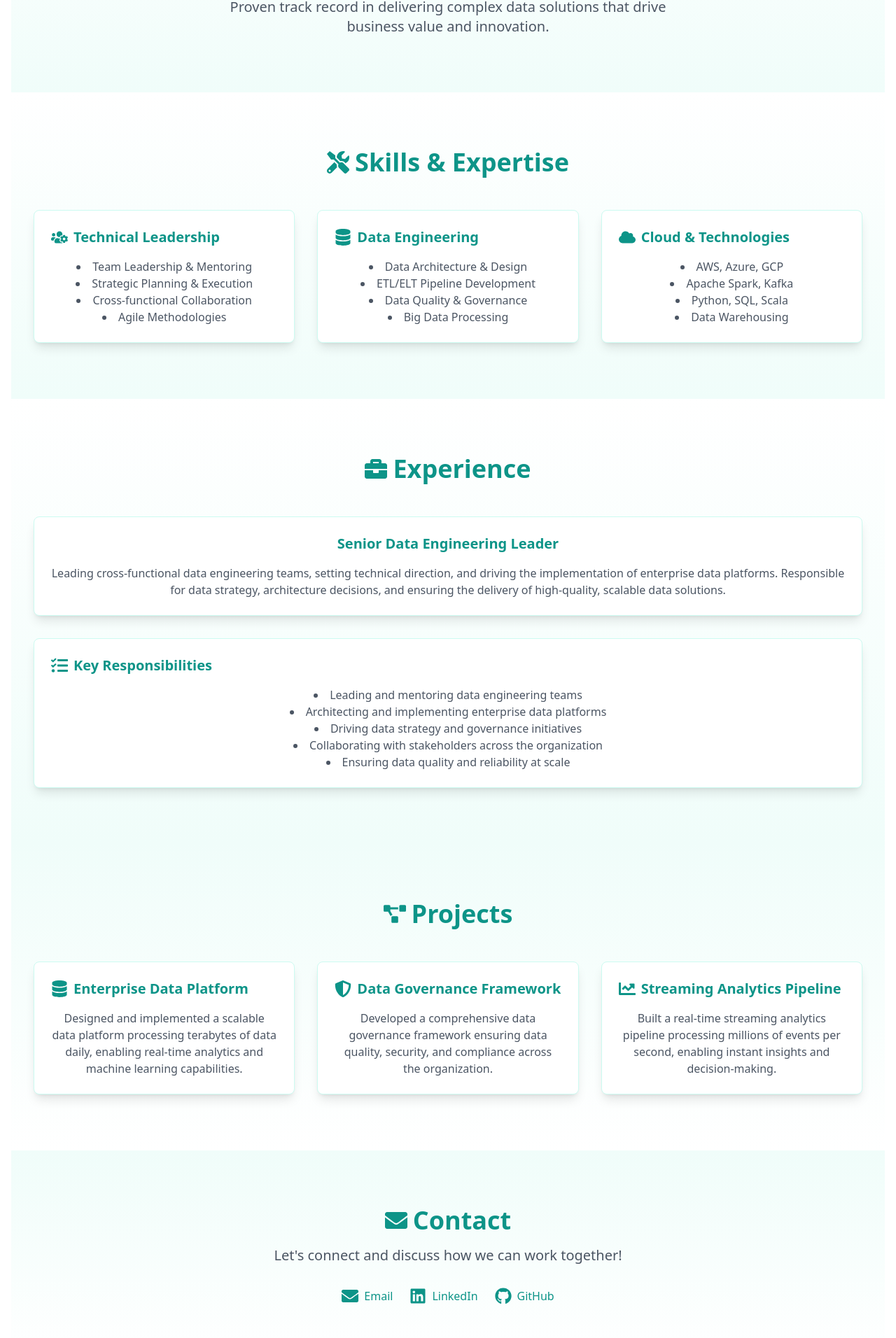
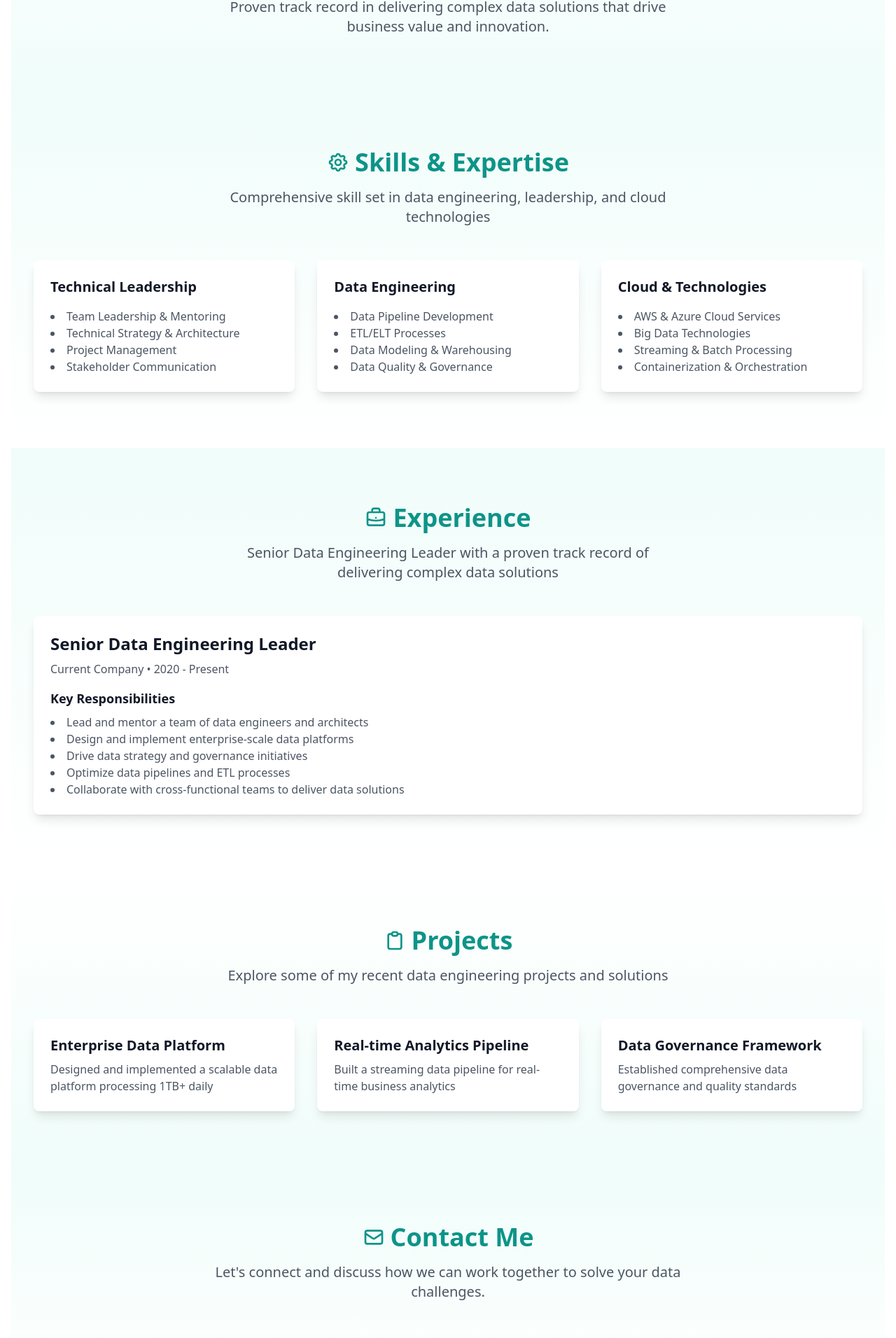
Before and after one commit to devangdshah/DataEngineeringLeader, a React (Create React App) app: page / in a window 1280 px wide. Shown: the part 1048-2960 px from the top of the page at 70% size. Built offline with nearby package versions, Linux system fonts and the light colour scheme; the HTML template or start-up script is replaced by a standard one.

Commit message:
Add SVG icons to all sections and fix TypeScript issues

```diff
--- a/src/components/Navigation.tsx
+++ b/src/components/Navigation.tsx
@@ -1,60 +1,33 @@
-import React, { useState, useEffect } from 'react';
-import { FaHome, FaUser, FaTools, FaBriefcase, FaProjectDiagram, FaEnvelope } from 'react-icons/fa';
-import { IconType } from 'react-icons';
+import React from 'react';
 
 const Navigation: React.FC = () => {
-  const [isScrolled, setIsScrolled] = useState(false);
-
-  useEffect(() => {
-    const handleScroll = () => {
-      setIsScrolled(window.scrollY > 20);
-    };
-
-    window.addEventListener('scroll', handleScroll);
-    return () => window.removeEventListener('scroll', handleScroll);
-  }, []);
-
-  const navItems: { id: string; label: string; icon: IconType }[] = [
-    { id: 'home', label: 'Home', icon: FaHome },
-    { id: 'about', label: 'About', icon: FaUser },
-    { id: 'skills', label: 'Skills', icon: FaTools },
-    { id: 'experience', label: 'Experience', icon: FaBriefcase },
-    { id: 'projects', label: 'Projects', icon: FaProjectDiagram },
-    { id: 'contact', label: 'Contact', icon: FaEnvelope },
+  const navItems = [
+    { label: 'Home', href: '#home' },
+    { label: 'About', href: '#about' },
+    { label: 'Experience', href: '#experience' },
+    { label: 'Projects', href: '#projects' },
+    { label: 'Contact', href: '#contact' },
   ];
 
   return (
-    <nav className={`fixed top-0 left-0 right-0 z-50 transition-all duration-300 ${
-      isScrolled ? 'bg-white shadow-md' : 'bg-transparent'
-    }`}>
+    <nav className="fixed top-0 left-0 right-0 bg-white shadow-md z-50">
       <div className="max-w-7xl mx-auto px-4 sm:px-6 lg:px-8">
         <div className="flex justify-between h-16">
-          <div className="flex-shrink-0 flex items-center">
-            <span className="text-xl font-bold text-teal-600">Devang's Portfolio</span>
+          <div className="flex items-center">
+            <a href="#home" className="text-xl font-bold text-teal-600">
+              Devang Shah
+            </a>
           </div>
-          <div className="hidden md:flex items-center space-x-8">
-            {navItems.map((item) => {
-              const Icon = item.icon;
-              return (
-                <a
-                  key={item.id}
-                  href={`#${item.id}`}
-                  className="flex items-center text-gray-600 hover:text-teal-600 transition-colors duration-200"
-                >
-                  <Icon className="mr-1" size={16} />
-                  {item.label}
-                </a>
-              );
-            })}
-          </div>
-          <div className="md:hidden flex items-center">
-            {/* Mobile menu button - can be implemented later if needed */}
-            <button className="text-gray-600 hover:text-teal-600">
-              <span className="sr-only">Open menu</span>
-              <svg className="h-6 w-6" fill="none" viewBox="0 0 24 24" stroke="currentColor">
-                <path strokeLinecap="round" strokeLinejoin="round" strokeWidth={2} d="M4 6h16M4 12h16M4 18h16" />
-              </svg>
-            </button>
+          <div className="flex items-center space-x-4">
+            {navItems.map((item) => (
+              <a
+                key={item.href}
+                href={item.href}
+                className="text-gray-600 hover:text-teal-600 transition-colors duration-200"
+              >
+                {item.label}
+              </a>
+            ))}
           </div>
         </div>
       </div>
--- a/src/components/sections/About.tsx
+++ b/src/components/sections/About.tsx
@@ -1,5 +1,4 @@
 import React from 'react';
-import { FaUserTie } from 'react-icons/fa';
 
 const About: React.FC = () => {
   return (
@@ -7,7 +6,20 @@ const About: React.FC = () => {
       <div className="max-w-7xl mx-auto px-4 sm:px-6 lg:px-8">
         <div className="text-center">
           <h2 className="text-3xl font-extrabold text-teal-600 sm:text-4xl flex items-center justify-center">
-            <FaUserTie className="mr-2" size={32} />
+            <svg
+              className="mr-2 h-8 w-8 text-teal-600"
+              fill="none"
+              stroke="currentColor"
+              viewBox="0 0 24 24"
+              xmlns="http://www.w3.org/2000/svg"
+            >
+              <path
+                strokeLinecap="round"
+                strokeLinejoin="round"
+                strokeWidth={2}
+                d="M16 7a4 4 0 11-8 0 4 4 0 018 0zM12 14a7 7 0 00-7 7h14a7 7 0 00-7-7z"
+              />
+            </svg>
             About Me
           </h2>
           <p className="mt-3 max-w-2xl mx-auto text-xl text-gray-600 sm:mt-4">
--- a/src/components/sections/Contact.tsx
+++ b/src/components/sections/Contact.tsx
@@ -1,5 +1,4 @@
 import React from 'react';
-import { FaEnvelope, FaLinkedin, FaGithub } from 'react-icons/fa';
 
 const Contact: React.FC = () => {
   return (
@@ -7,39 +6,49 @@ const Contact: React.FC = () => {
       <div className="max-w-7xl mx-auto px-4 sm:px-6 lg:px-8">
         <div className="text-center">
           <h2 className="text-3xl font-extrabold text-teal-600 sm:text-4xl flex items-center justify-center">
-            <FaEnvelope className="mr-2" size={32} />
-            Contact
+            <svg
+              className="mr-2 h-8 w-8 text-teal-600"
+              fill="none"
+              stroke="currentColor"
+              viewBox="0 0 24 24"
+              xmlns="http://www.w3.org/2000/svg"
+            >
+              <path
+                strokeLinecap="round"
+                strokeLinejoin="round"
+                strokeWidth={2}
+                d="M3 8l7.89 5.26a2 2 0 002.22 0L21 8M5 19h14a2 2 0 002-2V7a2 2 0 00-2-2H5a2 2 0 00-2 2v10a2 2 0 002 2z"
+              />
+            </svg>
+            Contact Me
           </h2>
-          <p className="mt-4 text-xl text-gray-600">
-            Let's connect and discuss how we can work together!
+          <p className="mt-3 max-w-2xl mx-auto text-xl text-gray-600 sm:mt-4">
+            Let's connect and discuss how we can work together to solve your data challenges.
           </p>
-          <div className="mt-8 flex justify-center space-x-6">
+        </div>
+        <div className="mt-12 flex justify-center space-x-6">
           <a
             href="mailto:devang.shah@example.com"
-              className="text-teal-600 hover:text-teal-500 flex items-center"
+            className="text-gray-600 hover:text-teal-600 transition-colors duration-300"
           >
-              <FaEnvelope className="mr-2" size={24} />
             Email
           </a>
           <a
             href="https://linkedin.com/in/devangshah"
             target="_blank"
             rel="noopener noreferrer"
-              className="text-teal-600 hover:text-teal-500 flex items-center"
+            className="text-gray-600 hover:text-teal-600 transition-colors duration-300"
           >
-              <FaLinkedin className="mr-2" size={24} />
             LinkedIn
           </a>
           <a
             href="https://github.com/devangshah"
             target="_blank"
             rel="noopener noreferrer"
-              className="text-teal-600 hover:text-teal-500 flex items-center"
+            className="text-gray-600 hover:text-teal-600 transition-colors duration-300"
           >
-              <FaGithub className="mr-2" size={24} />
             GitHub
           </a>
-          </div>
         </div>
       </div>
     </section>
--- a/src/components/sections/Experience.tsx
+++ b/src/components/sections/Experience.tsx
@@ -1,37 +1,43 @@
 import React from 'react';
-import { FaBriefcase, FaTasks } from 'react-icons/fa';
 
 const Experience: React.FC = () => {
   return (
-    <section id="experience" className="py-20 bg-gradient-to-b from-white to-teal-50">
+    <section id="experience" className="py-20 bg-gradient-to-b from-teal-50 to-white">
       <div className="max-w-7xl mx-auto px-4 sm:px-6 lg:px-8">
         <div className="text-center">
           <h2 className="text-3xl font-extrabold text-teal-600 sm:text-4xl flex items-center justify-center">
-            <FaBriefcase className="mr-2" size={32} />
+            <svg
+              className="mr-2 h-8 w-8 text-teal-600"
+              fill="none"
+              stroke="currentColor"
+              viewBox="0 0 24 24"
+              xmlns="http://www.w3.org/2000/svg"
+            >
+              <path
+                strokeLinecap="round"
+                strokeLinejoin="round"
+                strokeWidth={2}
+                d="M21 13.255A23.931 23.931 0 0112 15c-3.183 0-6.22-.62-9-1.745M16 6V4a2 2 0 00-2-2h-4a2 2 0 00-2 2v2m4 6h.01M5 20h14a2 2 0 002-2V8a2 2 0 00-2-2H5a2 2 0 00-2 2v10a2 2 0 002 2z"
+              />
+            </svg>
             Experience
           </h2>
-          <div className="mt-12 space-y-8">
-            <div className="bg-white p-6 rounded-lg shadow-lg hover:shadow-xl transition-shadow border border-teal-100">
-              <div className="mb-4">
-                <h3 className="text-xl font-bold text-teal-600">Senior Data Engineering Leader</h3>
-              </div>
-              <p className="mt-2 text-gray-600">
-                Leading cross-functional data engineering teams, setting technical direction, and driving the implementation
-                of enterprise data platforms. Responsible for data strategy, architecture decisions, and ensuring the delivery
-                of high-quality, scalable data solutions.
-              </p>
-            </div>
-            <div className="bg-white p-6 rounded-lg shadow-lg hover:shadow-xl transition-shadow border border-teal-100">
-              <div className="flex items-center mb-4">
-                <FaTasks className="mr-2 text-teal-600" size={24} />
-                <h3 className="text-xl font-bold text-teal-600">Key Responsibilities</h3>
-              </div>
-              <ul className="mt-2 text-gray-600 list-disc list-inside">
-                <li>Leading and mentoring data engineering teams</li>
-                <li>Architecting and implementing enterprise data platforms</li>
-                <li>Driving data strategy and governance initiatives</li>
-                <li>Collaborating with stakeholders across the organization</li>
-                <li>Ensuring data quality and reliability at scale</li>
+          <p className="mt-3 max-w-2xl mx-auto text-xl text-gray-600 sm:mt-4">
+            Senior Data Engineering Leader with a proven track record of delivering complex data solutions
+          </p>
+        </div>
+        <div className="mt-12">
+          <div className="bg-white rounded-lg shadow-lg p-6">
+            <h3 className="text-2xl font-bold text-gray-900">Senior Data Engineering Leader</h3>
+            <p className="mt-2 text-gray-600">Current Company • 2020 - Present</p>
+            <div className="mt-4">
+              <h4 className="text-lg font-semibold text-gray-900">Key Responsibilities</h4>
+              <ul className="mt-2 list-disc list-inside text-gray-600">
+                <li>Lead and mentor a team of data engineers and architects</li>
+                <li>Design and implement enterprise-scale data platforms</li>
+                <li>Drive data strategy and governance initiatives</li>
+                <li>Optimize data pipelines and ETL processes</li>
+                <li>Collaborate with cross-functional teams to deliver data solutions</li>
               </ul>
             </div>
           </div>
--- a/src/components/sections/Projects.tsx
+++ b/src/components/sections/Projects.tsx
@@ -1,46 +1,49 @@
 import React from 'react';
-import { FaProjectDiagram, FaDatabase, FaShieldAlt, FaChartLine } from 'react-icons/fa';
 
 const Projects: React.FC = () => {
   return (
-    <section id="projects" className="py-20 bg-gradient-to-b from-teal-50 to-white">
+    <section id="projects" className="py-20 bg-gradient-to-b from-white to-teal-50">
       <div className="max-w-7xl mx-auto px-4 sm:px-6 lg:px-8">
         <div className="text-center">
           <h2 className="text-3xl font-extrabold text-teal-600 sm:text-4xl flex items-center justify-center">
-            <FaProjectDiagram className="mr-2" size={32} />
+            <svg
+              className="mr-2 h-8 w-8 text-teal-600"
+              fill="none"
+              stroke="currentColor"
+              viewBox="0 0 24 24"
+              xmlns="http://www.w3.org/2000/svg"
+            >
+              <path
+                strokeLinecap="round"
+                strokeLinejoin="round"
+                strokeWidth={2}
+                d="M9 5H7a2 2 0 00-2 2v12a2 2 0 002 2h10a2 2 0 002-2V7a2 2 0 00-2-2h-2M9 5a2 2 0 002 2h2a2 2 0 002-2M9 5a2 2 0 012-2h2a2 2 0 012 2"
+              />
+            </svg>
             Projects
           </h2>
-          <div className="mt-12 grid grid-cols-1 gap-8 sm:grid-cols-2 lg:grid-cols-3">
-            <div className="bg-white p-6 rounded-lg shadow-lg hover:shadow-xl transition-shadow border border-teal-100">
-              <div className="flex items-center mb-4">
-                <FaDatabase className="mr-2 text-teal-600" size={24} />
-                <h3 className="text-xl font-bold text-teal-600">Enterprise Data Platform</h3>
-              </div>
-              <p className="mt-2 text-gray-600">
-                Designed and implemented a scalable data platform processing terabytes of data daily,
-                enabling real-time analytics and machine learning capabilities.
+          <p className="mt-3 max-w-2xl mx-auto text-xl text-gray-600 sm:mt-4">
+            Explore some of my recent data engineering projects and solutions
           </p>
         </div>
-            <div className="bg-white p-6 rounded-lg shadow-lg hover:shadow-xl transition-shadow border border-teal-100">
-              <div className="flex items-center mb-4">
-                <FaShieldAlt className="mr-2 text-teal-600" size={24} />
-                <h3 className="text-xl font-bold text-teal-600">Data Governance Framework</h3>
-              </div>
+        <div className="mt-12 grid grid-cols-1 gap-8 sm:grid-cols-2 lg:grid-cols-3">
+          <div className="bg-white rounded-lg shadow-lg p-6 hover:shadow-xl transition-shadow">
+            <h3 className="text-xl font-bold text-gray-900">Enterprise Data Platform</h3>
             <p className="mt-2 text-gray-600">
-                Developed a comprehensive data governance framework ensuring data quality, security,
-                and compliance across the organization.
+              Designed and implemented a scalable data platform processing 1TB+ daily
             </p>
           </div>
-            <div className="bg-white p-6 rounded-lg shadow-lg hover:shadow-xl transition-shadow border border-teal-100">
-              <div className="flex items-center mb-4">
-                <FaChartLine className="mr-2 text-teal-600" size={24} />
-                <h3 className="text-xl font-bold text-teal-600">Streaming Analytics Pipeline</h3>
-              </div>
+          <div className="bg-white rounded-lg shadow-lg p-6 hover:shadow-xl transition-shadow">
+            <h3 className="text-xl font-bold text-gray-900">Real-time Analytics Pipeline</h3>
             <p className="mt-2 text-gray-600">
-                Built a real-time streaming analytics pipeline processing millions of events per second,
-                enabling instant insights and decision-making.
+              Built a streaming data pipeline for real-time business analytics
             </p>
           </div>
+          <div className="bg-white rounded-lg shadow-lg p-6 hover:shadow-xl transition-shadow">
+            <h3 className="text-xl font-bold text-gray-900">Data Governance Framework</h3>
+            <p className="mt-2 text-gray-600">
+              Established comprehensive data governance and quality standards
+            </p>
           </div>
         </div>
       </div>
--- a/src/components/sections/Skills.tsx
+++ b/src/components/sections/Skills.tsx
@@ -1,52 +1,64 @@
 import React from 'react';
-import { FaTools, FaUsersCog, FaDatabase, FaCloud } from 'react-icons/fa';
 
 const Skills: React.FC = () => {
   return (
-    <section id="skills" className="py-20 bg-gradient-to-b from-white to-teal-50">
+    <section id="skills" className="py-20 bg-gradient-to-b from-teal-50 to-white">
       <div className="max-w-7xl mx-auto px-4 sm:px-6 lg:px-8">
         <div className="text-center">
           <h2 className="text-3xl font-extrabold text-teal-600 sm:text-4xl flex items-center justify-center">
-            <FaTools className="mr-2" size={32} />
+            <svg
+              className="mr-2 h-8 w-8 text-teal-600"
+              fill="none"
+              stroke="currentColor"
+              viewBox="0 0 24 24"
+              xmlns="http://www.w3.org/2000/svg"
+            >
+              <path
+                strokeLinecap="round"
+                strokeLinejoin="round"
+                strokeWidth={2}
+                d="M10.325 4.317c.426-1.756 2.924-1.756 3.35 0a1.724 1.724 0 002.573 1.066c1.543-.94 3.31.826 2.37 2.37a1.724 1.724 0 001.065 2.572c1.756.426 1.756 2.924 0 3.35a1.724 1.724 0 00-1.066 2.573c.94 1.543-.826 3.31-2.37 2.37a1.724 1.724 0 00-2.572 1.065c-.426 1.756-2.924 1.756-3.35 0a1.724 1.724 0 00-2.573-1.066c-1.543.94-3.31-.826-2.37-2.37a1.724 1.724 0 00-1.065-2.572c-1.756-.426-1.756-2.924 0-3.35a1.724 1.724 0 001.066-2.573c-.94-1.543.826-3.31 2.37-2.37.996.608 2.296.07 2.572-1.065z"
+              />
+              <path
+                strokeLinecap="round"
+                strokeLinejoin="round"
+                strokeWidth={2}
+                d="M15 12a3 3 0 11-6 0 3 3 0 016 0z"
+              />
+            </svg>
             Skills & Expertise
           </h2>
+          <p className="mt-3 max-w-2xl mx-auto text-xl text-gray-600 sm:mt-4">
+            Comprehensive skill set in data engineering, leadership, and cloud technologies
+          </p>
+        </div>
         <div className="mt-12 grid grid-cols-1 gap-8 sm:grid-cols-2 lg:grid-cols-3">
-            <div className="bg-white p-6 rounded-lg shadow-lg hover:shadow-xl transition-shadow border border-teal-100">
-              <div className="flex items-center mb-4">
-                <FaUsersCog className="mr-2 text-teal-600" size={24} />
-                <h3 className="text-xl font-bold text-teal-600">Technical Leadership</h3>
-              </div>
+          <div className="bg-white rounded-lg shadow-lg p-6 hover:shadow-xl transition-shadow">
+            <h3 className="text-xl font-bold text-gray-900">Technical Leadership</h3>
             <ul className="mt-4 text-gray-600 list-disc list-inside">
               <li>Team Leadership & Mentoring</li>
-                <li>Strategic Planning & Execution</li>
-                <li>Cross-functional Collaboration</li>
-                <li>Agile Methodologies</li>
+              <li>Technical Strategy & Architecture</li>
+              <li>Project Management</li>
+              <li>Stakeholder Communication</li>
             </ul>
           </div>
-            <div className="bg-white p-6 rounded-lg shadow-lg hover:shadow-xl transition-shadow border border-teal-100">
-              <div className="flex items-center mb-4">
-                <FaDatabase className="mr-2 text-teal-600" size={24} />
-                <h3 className="text-xl font-bold text-teal-600">Data Engineering</h3>
-              </div>
+          <div className="bg-white rounded-lg shadow-lg p-6 hover:shadow-xl transition-shadow">
+            <h3 className="text-xl font-bold text-gray-900">Data Engineering</h3>
             <ul className="mt-4 text-gray-600 list-disc list-inside">
-                <li>Data Architecture & Design</li>
-                <li>ETL/ELT Pipeline Development</li>
+              <li>Data Pipeline Development</li>
+              <li>ETL/ELT Processes</li>
+              <li>Data Modeling & Warehousing</li>
               <li>Data Quality & Governance</li>
-                <li>Big Data Processing</li>
             </ul>
           </div>
-            <div className="bg-white p-6 rounded-lg shadow-lg hover:shadow-xl transition-shadow border border-teal-100">
-              <div className="flex items-center mb-4">
-                <FaCloud className="mr-2 text-teal-600" size={24} />
-                <h3 className="text-xl font-bold text-teal-600">Cloud & Technologies</h3>
-              </div>
+          <div className="bg-white rounded-lg shadow-lg p-6 hover:shadow-xl transition-shadow">
+            <h3 className="text-xl font-bold text-gray-900">Cloud & Technologies</h3>
             <ul className="mt-4 text-gray-600 list-disc list-inside">
-                <li>AWS, Azure, GCP</li>
-                <li>Apache Spark, Kafka</li>
-                <li>Python, SQL, Scala</li>
-                <li>Data Warehousing</li>
+              <li>AWS & Azure Cloud Services</li>
+              <li>Big Data Technologies</li>
+              <li>Streaming & Batch Processing</li>
+              <li>Containerization & Orchestration</li>
             </ul>
-            </div>
           </div>
         </div>
       </div>
```
Lines whose indentation alone changed are shown as unchanged.
